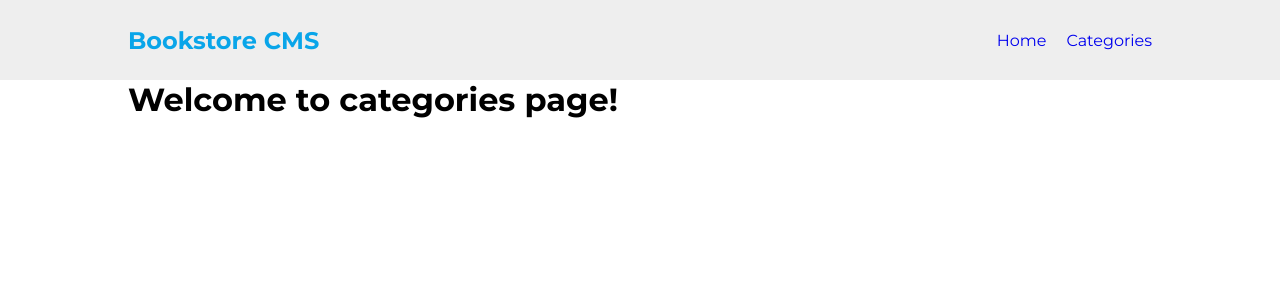
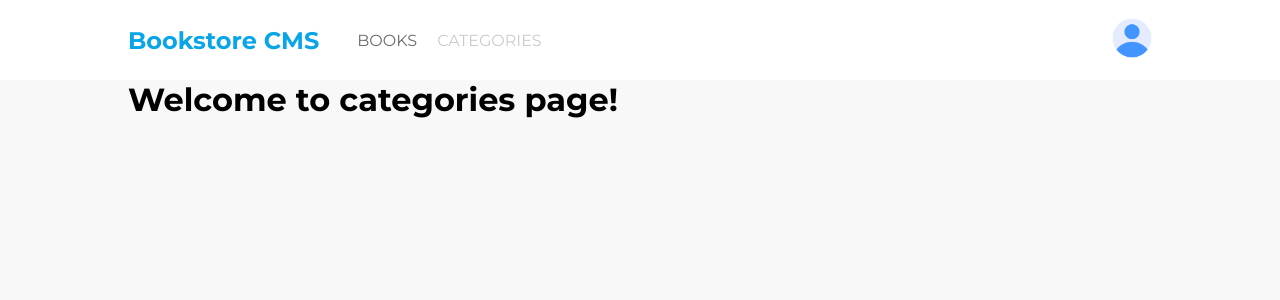
Before and after one commit to sulaimonaa/book-store, a React (Create React App) app: page /categories in a window 1280 px wide. Shown: the top 300 px of the page. Built offline with nearby package versions, Linux system fonts and the light colour scheme; the HTML template or start-up script is replaced by a standard one.

Commit message:
add styling to the navigation, UI, add span separator or divider to the display books

```diff
--- a/src/components/Book.js
+++ b/src/components/Book.js
@@ -50,11 +50,13 @@ function Book({ book }) {
             <Link className={styles.action_links} to="/">
               Comments
             </Link>
+            <span className={styles.divider} />
             <Button
               className={styles.action_links}
               clickEvent={handleRemove}
               InnerText="Remove"
             />
+            <span className={styles.divider} />
             <Link className={styles.action_links} to="/">
               Edit
             </Link>
@@ -77,6 +79,7 @@ function Book({ book }) {
           <p className={styles.completed_val}>completed</p>
         </div>
       </div>
+      <span className={styles.divider} />
       <div className={styles.chapter_info}>
         <p className={styles.current_chapter_title}>current chapter</p>
         <p className={styles.current_chapter_val}>
--- a/src/components/Navigation.js
+++ b/src/components/Navigation.js
@@ -1,5 +1,6 @@
 import { NavLink } from 'react-router-dom';
 import styles from '../styles.module.css';
+import user from '../assets/user.png';
 
 const Navigation = () => (
   <div className={`${styles.container_fluid} ${styles.header}`}>
@@ -7,8 +8,8 @@ const Navigation = () => (
       <h1 className={styles.primary_color}>Bookstore CMS</h1>
       <ul>
         <li>
-          <NavLink className={styles.link} to="/">
-            Home
+          <NavLink className={`${styles.link} ${styles.active}`} to="/">
+            Books
           </NavLink>
         </li>
         <li>
@@ -17,6 +18,9 @@ const Navigation = () => (
           </NavLink>
         </li>
       </ul>
+      <div className={styles.user}>
+        <img src={user} alt="user icon" className={styles.user_icon} />
+      </div>
     </nav>
   </div>
 );
--- a/src/styles.module.css
+++ b/src/styles.module.css
@@ -1,6 +1,7 @@
 body {
   margin: 0;
   padding: 0;
+  background: #f8f8f8;
 }
 
 .fontFamily {
@@ -12,7 +13,7 @@ body {
 }
 
 .header {
-  background: #eee;
+  background: #fff;
   height: 80px;
 }
 
@@ -42,6 +43,12 @@ ul {
   gap: 20px;
   margin: 0;
   padding: 0;
+  width: 70%;
+}
+
+.user_icon {
+  width: 40px;
+  cursor: pointer;
 }
 
 li {
@@ -50,10 +57,16 @@ li {
 
 .link {
   text-decoration: none;
+  color: #cbcbcb;
+  text-transform: uppercase;
+}
+
+.active {
+  color: #6d6c6c;
 }
 
 .book_list {
-  background: #eee;
+  background: #fff;
   margin: 10px auto;
   padding: 20px;
   border-radius: 5px;
@@ -66,10 +79,14 @@ li {
 }
 
 .book_category {
-  color: #09a5e9;
+  color: #b7b6b6;
   font-size: 12px;
   border: none;
+  background: transparent;
   cursor: pointer;
+  padding: 0;
+  font-weight: 600;
+  text-transform: capitalize;
 }
 
 .book_title {
@@ -78,7 +95,7 @@ li {
 
 .action_author {
   text-decoration: none;
-  color: #09a5e9;
+  color: #09a6e9b8;
   font-size: 12px;
 }
 
@@ -94,9 +111,11 @@ li {
 .action_links {
   text-decoration: none;
   font-size: 12px;
-  color: #09a5e9;
+  color: #09a6e9b8;
   border: none;
   cursor: pointer;
+  background: transparent;
+  padding: 10px 0;
 }
 
 h1,
@@ -117,6 +136,12 @@ p {
   border: none;
   color: #09a5e9;
   padding-left: 0;
+}
+
+.divider {
+  width: 1px;
+  height: inherit;
+  background: #eeeeeea1;
 }
 
 .form_container {
@@ -171,6 +196,7 @@ form input {
 .current_chapter_title {
   font-size: 12px;
   text-transform: uppercase;
+  color: #cbcbcb;
 }
 
 .current_chapter_val {
```
